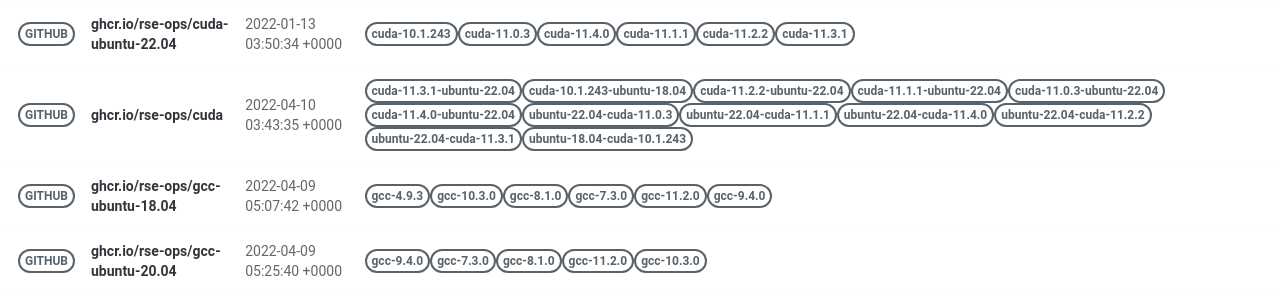
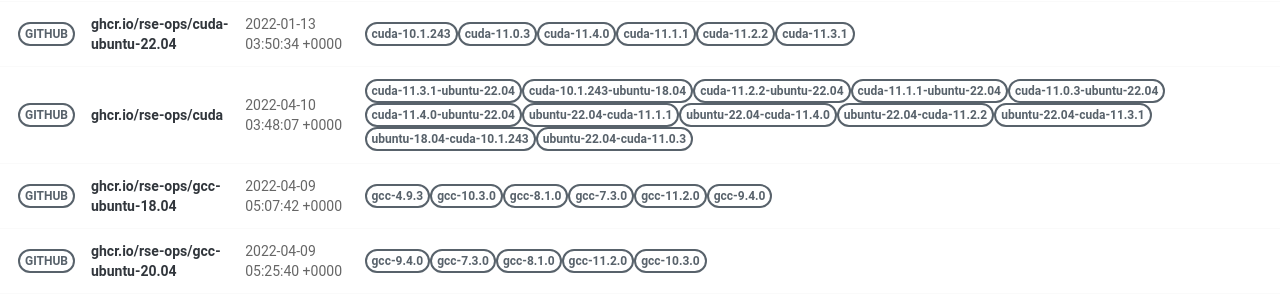
Before and after one commit to rse-ops/docker-images, a Jekyll site: the page built from pages/index.md, in a window 1280 px wide. Shown: the part 428-728 px from the top of the page. Built offline with Jekyll 4.4.1, drawn with Linux system fonts in a browser that asks for light colours; nearby versions of some CDN libraries.

Commit message:
Automated push to update library 2022-04-10

```diff
--- a/_library/ghcr.io-rse-ops-cuda.md
+++ b/_library/ghcr.io-rse-ops-cuda.md
@@ -1,7 +1,7 @@
 ---
 layout: container
 name: ghcr.io/rse-ops/cuda
-updated_at: 2022-04-10 03:43:35.368714
+updated_at: 2022-04-10 03:48:07.594469
 
 
 container_url: https://github.com/orgs/rse-ops/packages/container/package/cuda
```
Also changed, not shown: other parts of _library/ghcr.io-rse-ops-cuda.md (+3 -3 lines).
